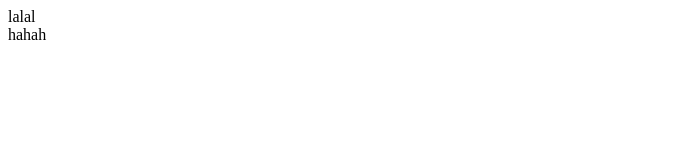
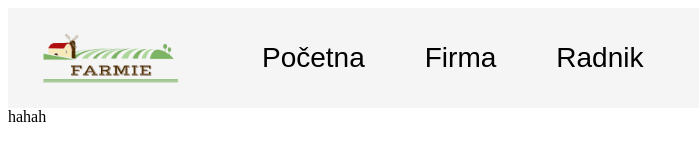
Before and after one commit to mihajlo202/RWAProject_1, a website built with webpack: page index.html in a window 1280 px wide. Shown: the whole page, without its empty margins (0-699 px from the left). Built offline with nearby package versions, Linux system fonts and the light colour scheme.

Commit message:
router, navigation, index.html

```diff
--- /dev/null
+++ b/css/navigationBar.css
@@ -0,0 +1,29 @@
+.menuContainer{
+    width: 100%;
+    height: 100px;
+    background-color: whitesmoke;
+    display: flex;
+    top: 0;
+    position: sticky;
+}
+
+.menuItem
+{
+    height: 100%;
+    width: fit-content;
+    display: flex;
+    padding: 0px 50px 0px 10px;
+    align-items: center;
+    justify-content: center;
+    font-family: 'Karla', sans-serif;
+    font-size: 28px;
+    font-weight: 500;
+    cursor: pointer;
+}
+
+.menuItem p:hover
+{
+    color: yellowgreen;
+    transition: 0.3s;
+    cursor: pointer;
+}
--- a/index.html
+++ b/index.html
@@ -1,15 +1,15 @@
 <head>
     <title>RWAProject1</title>
-    <!-- <link rel = "stylesheet" href = "./css/design.css"/>
-    <link rel = "stylesheet" href = "./css/navigation.css"/>
-    <link rel = "stylesheet" href = "./css/modal.css"/>
+    <!--  <link rel = "stylesheet" href = "./css/design.css"/> -->
+    <link rel = "stylesheet" href = "./css/navigationBar.css"/>
+    <!-- <link rel = "stylesheet" href = "./css/modal.css"/>
     <link rel = "stylesheet" href = "./css/searchBar.css"/>
     <link rel = "stylesheet" href = "./css/taskDesings.css"/>
     <link rel="stylesheet" href="https://cdnjs.cloudflare.com/ajax/libs/font-awesome/4.7.0/css/font-awesome.min.css"> -->
 
 </head>
 <body>
-        <div id="navigationBarContainer">lalal</div>
+        <div id="navigationContainer"></div>
         <div id="contentContainer">hahah</div>
       <script src="dist/bundle.js"></script>
 </body>
--- /dev/null
+++ b/router.ts
@@ -0,0 +1,10 @@
+import { MainPage } from "./src/pages/MainPage";
+
+export class Router {
+    constructor() {}
+
+    navigateToMainPage(containter: HTMLDivElement) {
+        var mainPage = new MainPage();
+        mainPage.drawMainPage(document.getElementById("contentContainer") as HTMLDivElement);
+    }
+}
--- /dev/null
+++ b/src/Navigation/navigationBar.ts
@@ -0,0 +1,46 @@
+import { Router } from "../../router";
+
+
+var _router = new Router();
+
+export function createNavigation(parent: HTMLDivElement) {
+    const menuC = document.createElement("div");
+    menuC.className = "menuContainer";
+    parent.appendChild(menuC);
+
+    const imageItem = document.createElement("div");
+    imageItem.className = "menuItem";
+    menuC.appendChild(imageItem);
+
+    const menuImage: HTMLImageElement = document.createElement("img");
+    menuImage.src = "./resources/logo.png";
+    menuImage.style.width = "75%";
+    imageItem.appendChild(menuImage);
+
+    const mainPageItem:HTMLDivElement = document.createElement("div");
+    mainPageItem.innerHTML = "<p>Početna</p>"
+    mainPageItem.className = "menuItem";
+    mainPageItem.onclick=(ev)=>{
+        parent.innerHTML = "";
+        _router.navigateToMainPage(parent);
+    }
+    menuC.appendChild(mainPageItem);
+
+    const firmItem:HTMLDivElement = document.createElement("div");
+    firmItem.innerHTML = "<p>Firma</p>"
+    firmItem.className = "menuItem";
+    firmItem.onclick=(ev)=>{
+       parent.innerHTML = "";
+       _router.navigateToMainPage(parent); //change
+    }
+    menuC.appendChild(firmItem);
+
+    const workerItem:HTMLDivElement = document.createElement("div");
+    workerItem.innerHTML = "<p>Radnik</p>"
+    workerItem.className = "menuItem";
+    workerItem.onclick=(ev)=>{
+        parent.innerHTML = "";
+        _router.navigateToMainPage(parent); //change
+    }
+    menuC.appendChild(workerItem);
+};
--- a/src/index.ts
+++ b/src/index.ts
@@ -1,10 +1,10 @@
-// import {CreateNavigationBar} from './Navigation/NavigationBar';
-// import {RouterComponent} from '../Router/RouterComponent';
+import { Router } from "../router";
+import { createNavigation } from "./Navigation/navigationBar";
 
-// let NavigationBar = document.getElementById("navigationBarContainer");
-// CreateNavigationBar(NavigationBar)
+ let navigationBar = document.getElementById("navigationContainer");
+ createNavigation(navigationBar as HTMLDivElement)
 
-// var par = document.getElementById("contentContainer")
-// var router = new RouterComponent();
+var contentContainer = document.getElementById("contentContainer")
+var router = new Router();
 
-// router.openMainPage(par);
+ router.navigateToMainPage(contentContainer as HTMLDivElement);
--- /dev/null
+++ b/src/pages/MainPage.ts
@@ -0,0 +1,13 @@
+import { Router } from "../../router";
+
+export class MainPage {
+    _router: Router;
+
+    constructor() {
+        this._router = new Router();
+    }
+
+    drawMainPage(container: HTMLDivElement) {
+
+    }
+}
```
Also changed, not shown: resources/logo.png (added), 1 other file.
